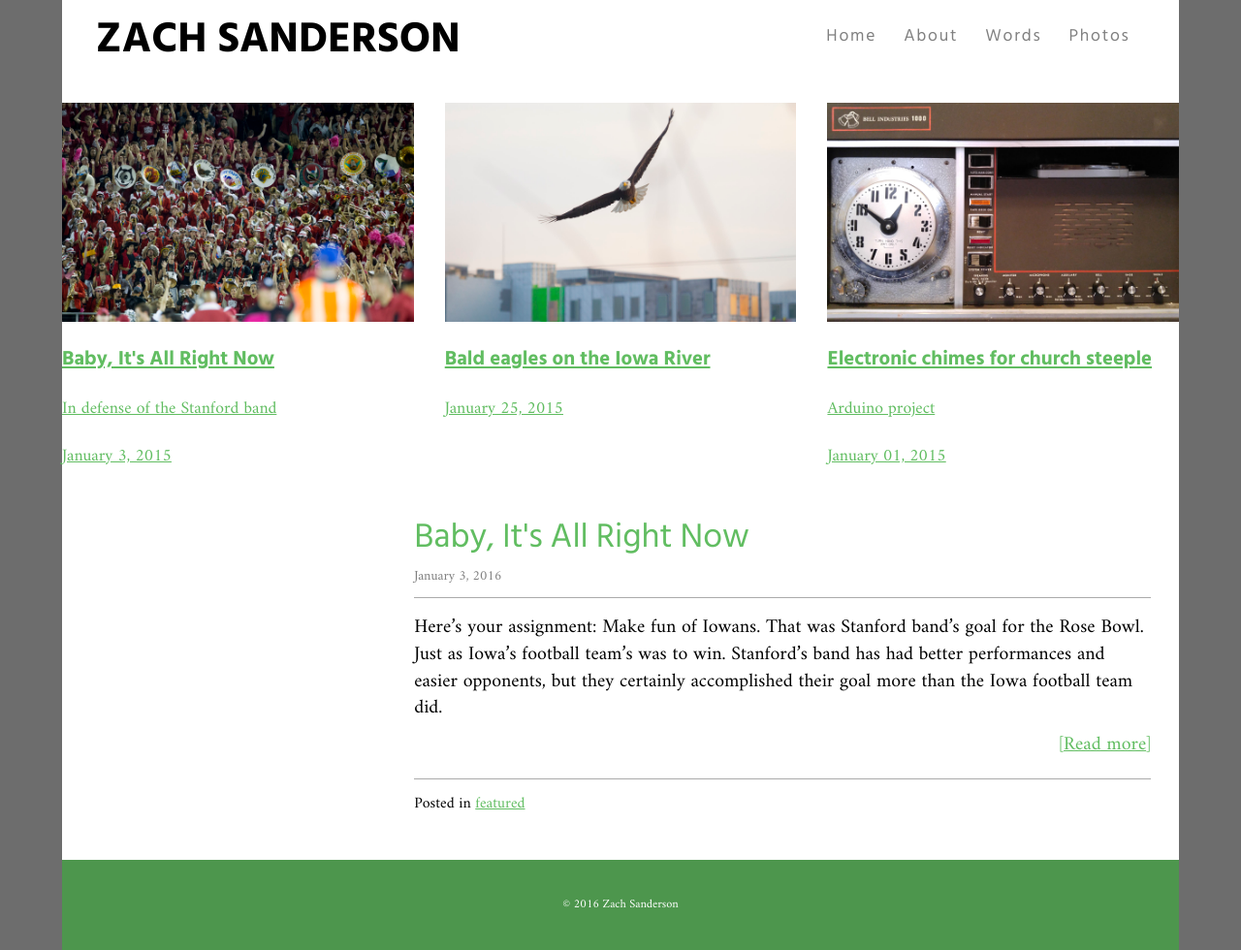
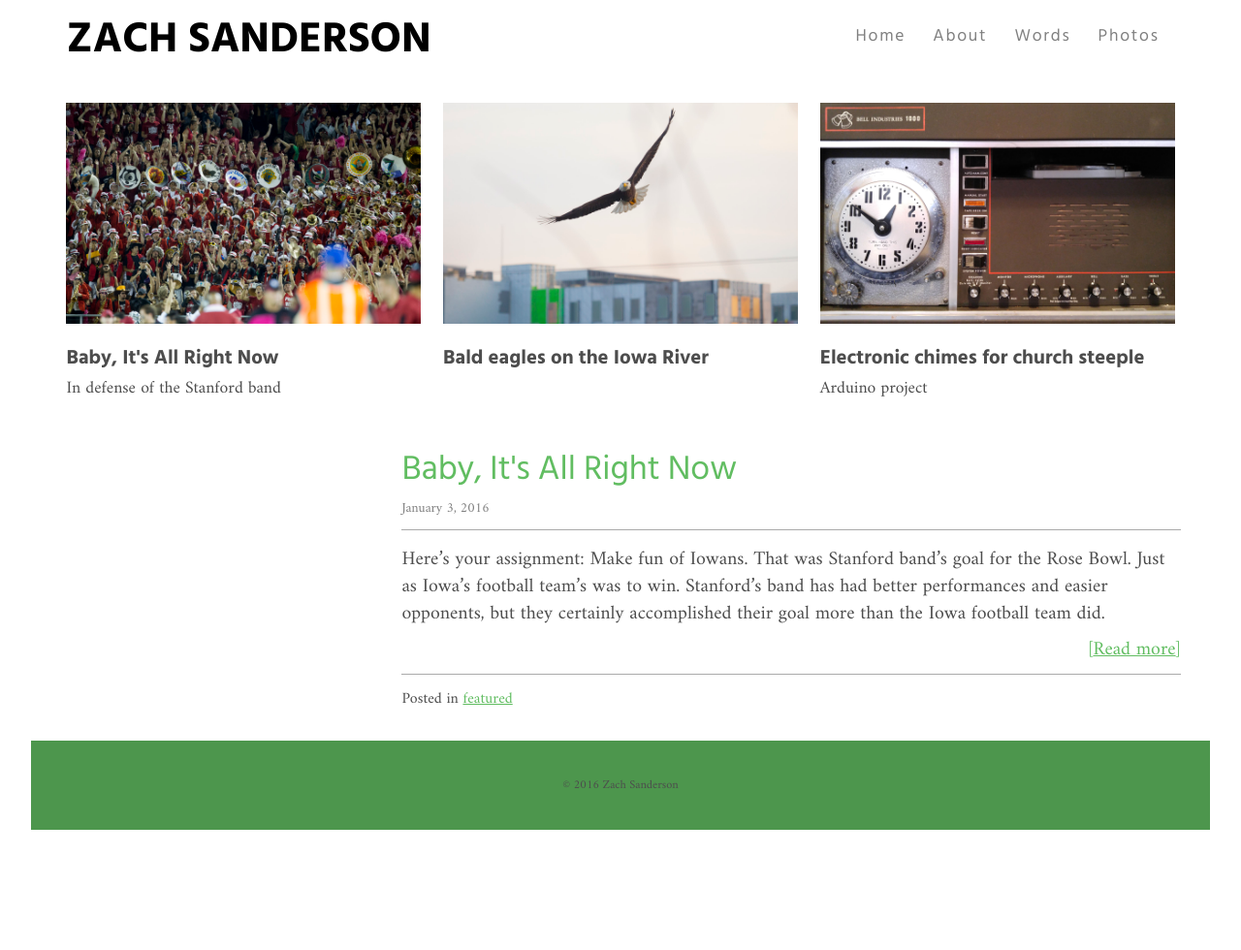
Before and after one commit to zachsanderson/words, a Jekyll site: the page built from index.html, in a window 1280 px wide. Shown: the whole page at 97% size. Built offline with Jekyll 4.4.1, drawn with Linux system fonts in a browser that asks for light colours; the list of posts is cut into pages by our own code; after the commit the page ends 900 px from its top, so only the background shows below that.

Commit message:
Flexboxed featured posts on index.html for large and small screens

```diff
--- a/css/main.css
+++ b/css/main.css
@@ -522,7 +522,7 @@
 	content: '\00a0\00bb';
 }
 .featured {
-    width: 100%;
+    padding: 0 3%;
 }
 .featuredlinks {
     list-style: none;
@@ -531,9 +531,19 @@
     padding-left: 0;
 }
 .featuredlinks li {
-    flex: 0 1 auto;
-    width: calc(33% - 1em);
+    flex: 0 1 32%;
 }
+.featuredlinks a {
+    text-decoration: none;
+}
+.featuredlinks h3, p {
+    margin: 0;
+    color: #4d4d4d;
+}
+.featuredlinks a:hover h3, a:hover p {
+    color: #61BD61;
+}
+
 /* --------------------------------------------------
    archive styles
 -----------------------------------------------------*/
@@ -660,6 +670,14 @@
 .right, .left {
 	float: none;
 }
+.featuredlinks {
+    flex-wrap: wrap;
+}
+
+.featuredlinks li {
+    flex: 0 1 auto;
+    padding-bottom: 2em;
+}
 /* --------------------------------------------------
    top navigation styles
 -----------------------------------------------------*/
@@ -760,11 +778,8 @@
 /* --------------------------------------------------
    layout styles
 -----------------------------------------------------*/
-html {
-	background: #6d6d6d;
-}
 body {
-	width: 90%;
+	width: 95%;
     max-width: 1600px;
 	margin: 0 auto;
 }
--- a/index.html
+++ b/index.html
@@ -10,14 +10,12 @@
         <img src="images/stanfordband-1600.jpg" alt="Stanford band" />
         <h3>Baby, It's All Right Now</h3>
         <p>In defense of the Stanford band</p>
-        <div class="meta"><time>January 3, 2015</time></div>
       </a>
     </li>
     <li>
       <a href="">
         <img src="images/baldeagle-1600.jpg" alt="Bald eagle" />
         <h3>Bald eagles on the Iowa River</h3>
-        <div class="meta"><time>January 25, 2015</time></div>
       </a>
     </li>
     <li>
@@ -25,11 +23,11 @@
         <img src="images/chimes-1600.jpg" alt="Chimes" />
         <h3>Electronic chimes for church steeple</h3>
         <p>Arduino project</p>
-        <div class="meta"><time>January 01, 2015</time></div>
       </a>
     </li>
   </ul>
 </section>
+<div class="postsandphotos">
 <section class="posts">
   {% for post in paginator.posts limit:4 %}
  <article role="article" itemscope itemtype="http://schema.org/BlogPosting">
@@ -60,6 +58,7 @@
 </section>
 <section class="photos">
 </section>
+</div>
 <section class="projects">
 </section>
 </main>
```
